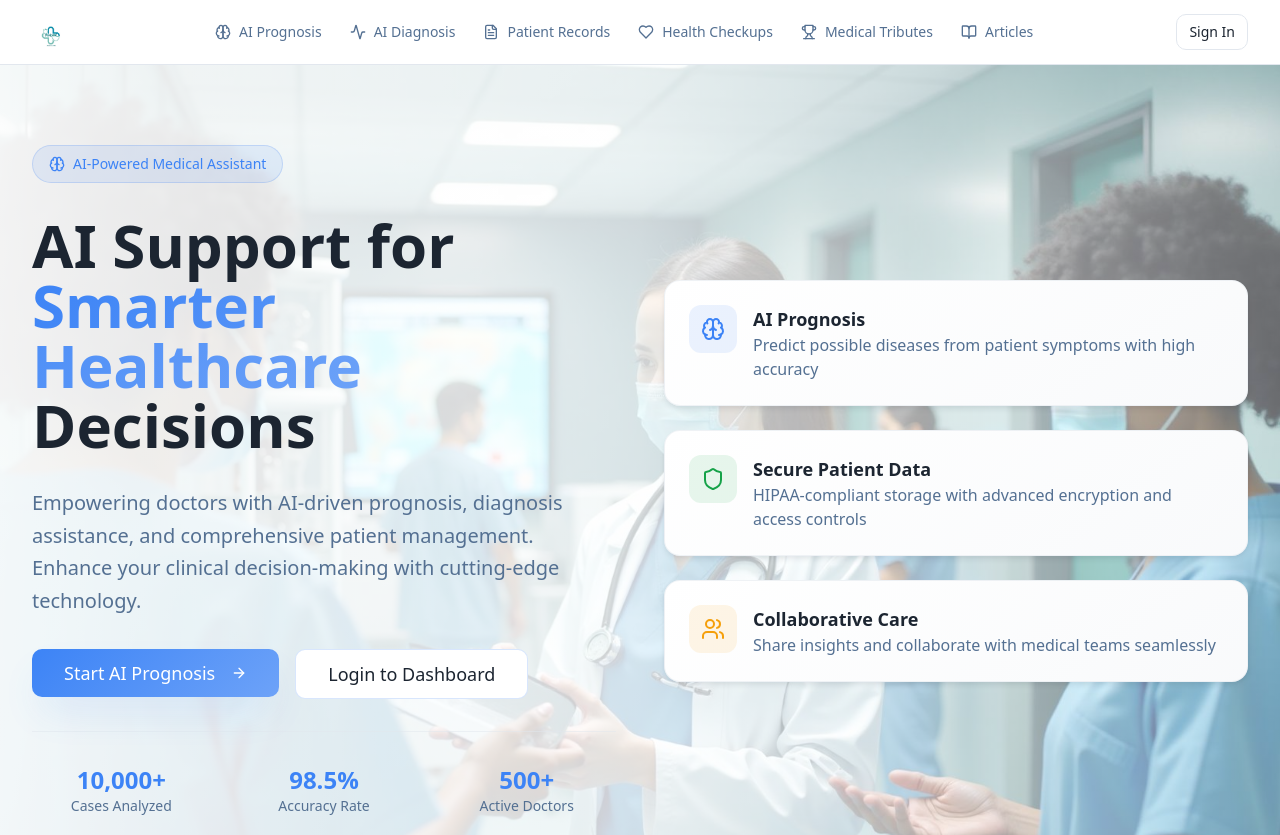
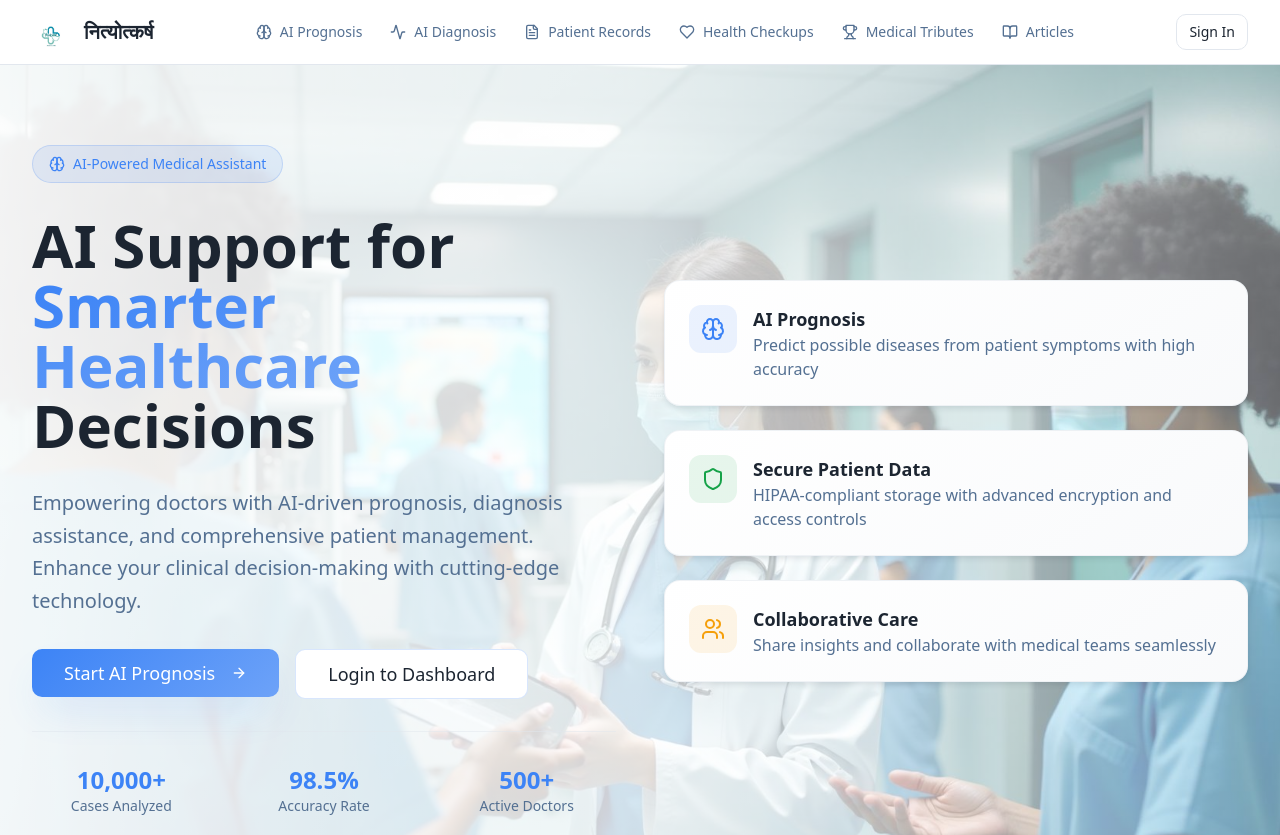
Before and after one commit to sumit-069/empty-scroll-ready, a React (Vite) app: page / in a window 1280 px wide. Shown: the top 835 px of the page. Built offline with nearby package versions, Linux system fonts and the light colour scheme; the HTML template or start-up script is replaced by a standard one.

Commit message:
Add website name to logo

```diff
--- a/src/components/Navigation.tsx
+++ b/src/components/Navigation.tsx
@@ -61,6 +61,9 @@ export const Navigation = () => {
               alt="नित्योत्कर्ष Logo"
               className="h-10 w-auto group-hover:scale-105 transition-all duration-300"
             />
+            <div className="font-bold text-xl text-foreground">
+              नित्योत्कर्ष
+            </div>
           </Link>
 
           {/* Desktop Navigation */}
```
